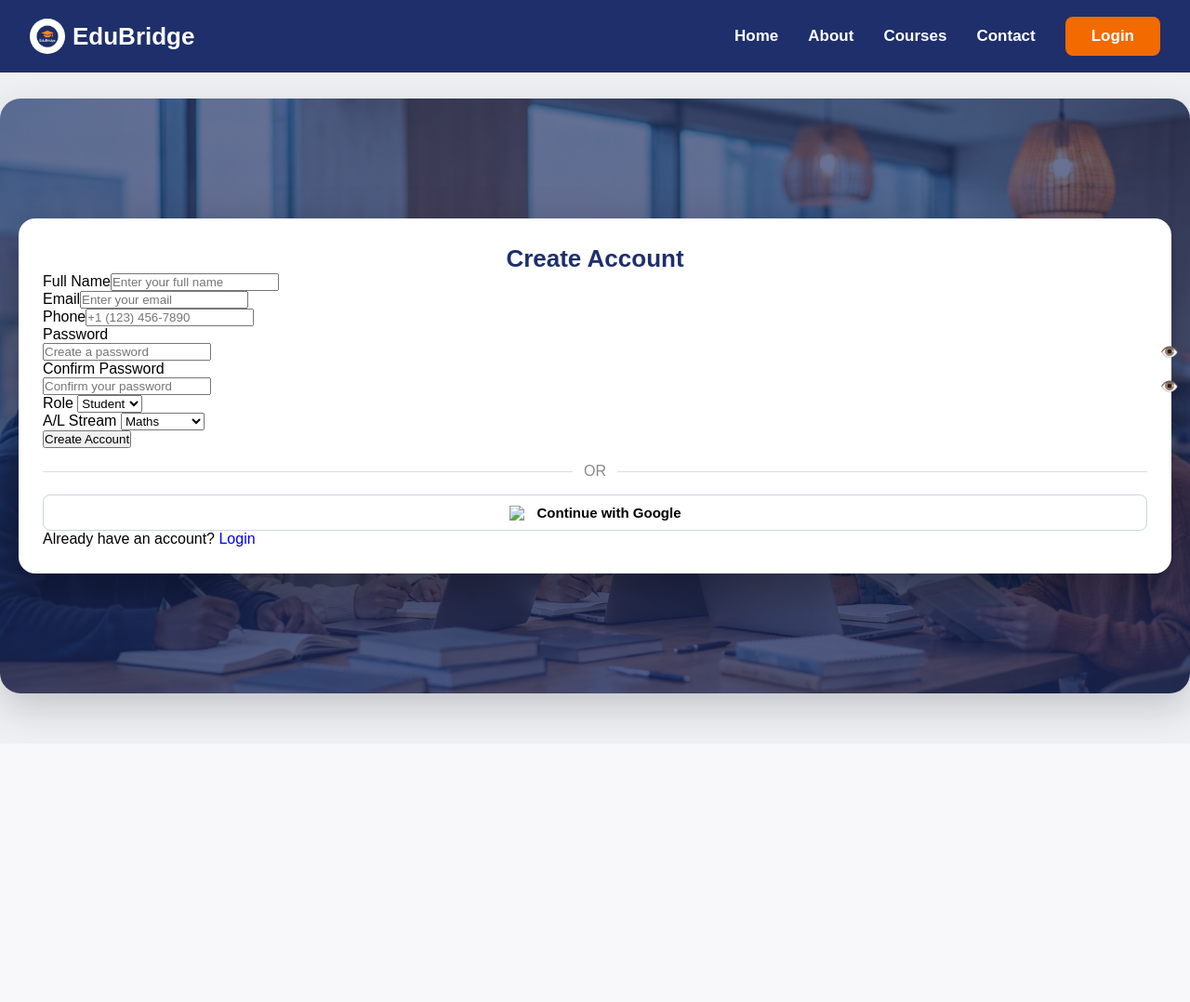
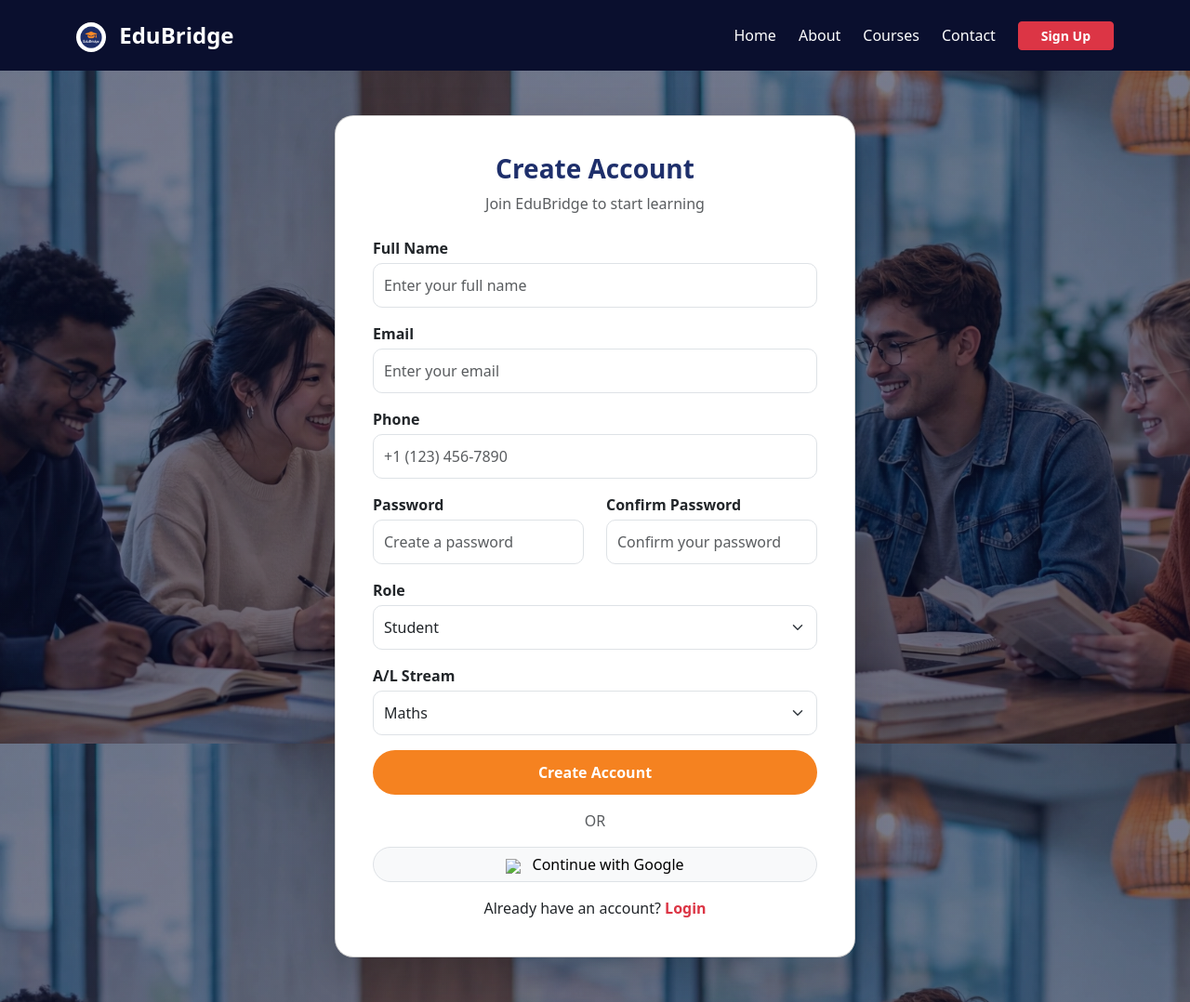
Before and after one commit to SanduniMadara/EduBridge, a PHP site: page /register.php in a window 1280 px wide. Shown: the whole page at 93% size. Before the commit the page ends 791 px from the top, so only its background shows below. Run offline with PHP 8.4, Linux system fonts and the light colour scheme; some libraries are stand-ins or nearby versions.

Commit message:
modified and completed login and register

```diff
--- a/register.php
+++ b/register.php
@@ -1,91 +1,176 @@
 <?php
-include 'config.php'; $error=""; $success="";
-if($_SERVER["REQUEST_METHOD"]=="POST"){
-  $full_name=$_POST['full_name']; $email=$_POST['email']; $phone=$_POST['phone']; $pass=$_POST['password']; $cpass=$_POST['confirm_password']; $role=$_POST['role'];
+include 'config.php';
+$error = "";
+$success = "";
 
-  // Teacher nam Stream eka NULL, Student nam Stream eka gannawa
-  if($role == "student"){
-    $al_stream = $_POST['al_stream'];
+if (isset($_POST['register'])) {
+
+    // Oya kiyapu names walinma gannawa!
+    $name = mysqli_real_escape_string($conn, $_POST['name']);
+    $email = mysqli_real_escape_string($conn, $_POST['email']);
+    $phone = mysqli_real_escape_string($conn, $_POST['phone']);
+    $password = $_POST['password'];
+    $confirm = $_POST['confirm'];
+    $role = mysqli_real_escape_string($conn, $_POST['role']);
+    $stream = '';
+
+
+// Teacher nam stream eka ain karanawa!
+if ($role == 'Teacher') {
+    $stream = '';
 } else {
-    $al_stream = NULL;
+    $stream = $_POST['stream']??'';
 }
+    if ($password != $confirm) {
+        $error = "Passwords do not match!";
+    } else {
+        $check = mysqli_query($conn, "SELECT id FROM users_edu WHERE email='$email'");
+        if (mysqli_num_rows($check) > 0) {
+            $error = "Me email eka kalin register wela!";
+        } else {
+            $hash = password_hash($password, PASSWORD_DEFAULT);
+            // DB eke full_name column ekata $name eka danawa!
+            $sql = "INSERT INTO users_edu (name, email, phone, password, role, stream)
+                    VALUES ('$name', '$email', '$phone', '$hash', '$role', '$stream')";
 
-  if($pass!=$cpass){ $error="Your Password is Wrong!"; }
-  else{
-    $hash=password_hash($pass,PASSWORD_DEFAULT);
-    $stmt=$conn->prepare("SELECT id FROM users WHERE email=?"); $stmt->bind_param("s",$email); $stmt->execute();
-    if($stmt->get_result()->num_rows>0){ $error="Email is Already Have!"; }
-    else{
-      $stmt2=$conn->prepare("INSERT INTO users(full_name,email,password,phone,al_stream,role) VALUES(?,?,?,?,?,?)"); $stmt2->bind_param("ssssss",$full_name,$email,$hash,$phone,$al_stream,$role);
-      if($stmt2->execute()) $success="Your Account is Successfully Created!.";
+            if (mysqli_query($conn, $sql)) {
+                $success = "Register Successful! Name: $name | Stream: $stream";
+            } else {
+                $error = "DB Error: " . mysqli_error($conn);
             }
         }
     }
+}
+
 ?>
+
+
+
 <!DOCTYPE html>
-<html lang="en"><head>
-<meta charset="UTF-8"><meta name="viewport" content="width=device-width, initial-scale=1.0">
-<title>Create Account - EduBridge</title>
-<link rel="stylesheet" href="css/bootstrap.main.css">
-<link rel="stylesheet" href="css/style.css">
-</head><body>
-<nav class="navbar-login ">
- <a class="logo" href="#"><img src="images/logo.png" class="nav-logo-img"> EduBridge</a>
-  <div class="nav-links"><a href="#">Home</a><a href="#">About</a><a href="#">Courses</a><a href="#">Contact</a><a href="login.php" class="btn-orange-nav">Login</a></div>
+<html lang="en">
+<head>
+<meta charset="UTF-8">
+<meta name="viewport" content="width=device-width, initial-scale=1.0">
+<title>Register - EduBridge</title>
+<link href="css/bootstrap.min.css" rel="stylesheet">
+<style>
+  body{
+    background: linear-gradient(rgba(10,15,46,0.55), rgba(10,15,46,0.55)), url('images/login-bg.jpg') no-repeat center center fixed;
+    background-size: cover;
+    min-height: 100vh;
+  }
+  .register-card{ max-width: 560px; width: 100%; border-radius: 20px; }
+  .btn-orange{ background: #F58220; color: white; border-radius: 50px; font-weight: bold; padding: 11px; }
+  .btn-orange:hover{ background: #e06f10; color: white; }
+  .form-control, .form-select{ border-radius: 10px; padding: 11px; }
+  .navbar-bg{ background: #0A0F2E; padding-top: 15px !important; padding-bottom: 15px !important; }
+</style>
+</head>
+<body>
+
+<!-- NAVBAR - LOGIN EKE MA -->
+<nav class="navbar navbar-expand-lg navbar-dark navbar-bg">
+  <div class="container">
+    <a class="navbar-brand fw-bold fs-4" href="#">
+      <img src="images/logo.png" width="32" class="me-2 rounded-circle"> EduBridge
+    </a>
+    <div class="ms-auto d-none d-lg-flex align-items-center gap-4">
+      <a href="#" class="text-white text-decoration-none">Home</a>
+      <a href="#" class="text-white text-decoration-none">About</a>
+      <a href="#" class="text-white text-decoration-none">Courses</a>
+      <a href="#" class="text-white text-decoration-none">Contact</a>
+      <a href="register.php" class="btn btn-danger btn-sm px-4 fw-bold">Sign Up</a>
+    </div>
+  </div>
 </nav>
 
-<div class="container">
-  <div class="image-card">
+<!-- REGISTER FORM - CENTER, LOGIN EKATA WADA LOKU -->
+<div class="container d-flex justify-content-center align-items-center py-5" style="min-height: 88vh;">
+  <div class="card register-card shadow-lg p-4">
+    <div class="card-body">
+      <h3 class="text-center fw-bold" style="color:#1E2F6B;">Create Account</h3>
+      <p class="text-center text-muted mb-4">Join EduBridge to start learning</p>
+<?php if($error != ""){ echo "<div class='alert alert-danger'>$error</div>"; } ?>
+<?php if($success != ""){ echo "<div class='alert alert-success'>$success</div>"; } ?>
 
-    <div class="login-on-image">
-      <h2>Create Account</h2>
-      <?php if($error!="") echo "<div class='alert alert-danger'>$error</div>"; ?>
-      <?php if($success!="") echo "<div class='alert alert-success'>$success <a href='login.php'>Login</a></div>"; ?>
-      <form method="POST">
-        <div class="reg-row"><label>Full Name</label><input type="text" name="full_name" placeholder="Enter your full name" required></div>
-        <div class="reg-row"><label>Email</label><input type="email" name="email" placeholder="Enter your email" required></div>
-        <div class="reg-row"><label>Phone</label><input type="text" name="phone" placeholder="+1 (123) 456-7890"></div>
-        <div class="reg-row"><label>Password</label><div class="pass-box"><input type="password" name="password" id="p1" placeholder="Create a password" required><b class="eye" onclick="togglePass('p1')">👁️</b></div></div>
-        <div class="reg-row"><label>Confirm Password</label><div class="pass-box"><input type="password" name="confirm_password" id="p2" placeholder="Confirm your password" required><b class="eye" onclick="togglePass('p2')">👁️</b></div></div>
 
-        <div class="reg-row"><label>Role</label>
-          <select name="role" id="role" onchange="checkRole()" required>
-            <option value="student">Student</option>
-            <option value="teacher">Teacher</option>
+
+      <form action="" method="POST">
+        <label class="fw-bold mb-1">Full Name</label>
+        <input type="text" name="name" class="form-control mb-3" placeholder="Enter your full name" required>
+
+        <label class="fw-bold mb-1">Email</label>
+        <input type="email" name="email" class="form-control mb-3" placeholder="Enter your email" required>
+
+        <label class="fw-bold mb-1">Phone</label>
+        <input type="text" name="phone" class="form-control mb-3" placeholder="+1 (123) 456-7890">
+
+        <div class="row">
+          <div class="col-md-6">
+            <label class="fw-bold mb-1">Password</label>
+            <input type="password" name="password" class="form-control mb-3" placeholder="Create a password" required>
+          </div>
+          <div class="col-md-6">
+            <label class="fw-bold mb-1">Confirm Password</label>
+            <input type="password" name="confirm" class="form-control mb-3" placeholder="Confirm your password" required>
+          </div>
+        </div>
+
+         <label class="fw-bold mb-1">Role</label>
+        <select name="role" id="role" onchange="checkRole()" class="form-select mb-3">
+          <option value="Student">Student</option>
+          <option value="Teacher">Teacher</option>
+        </select>
+
+ <!-- A/L STREAM - STUDENT TA WITHARAI PENNANE -->
+        <div id="streamBox">
+          <label class="fw-bold mb-1">A/L Stream</label>
+          <select name="stream" class="form-select mb-3">
+            <option>Maths</option>
+            <option>Bio Science</option>
+            <option>Commerce</option>
+            <option>Arts</option>
+            <option>Technology</option>
           </select>
         </div>
 
-        <div class="reg-row" id="streamDiv"><label>A/L Stream</label>
-          <select name="al_stream">
-            <option value="Maths">Maths</option>
-            <option value="Science">Science</option>
-            <option value="Art">Art</option>
-            <option value="Technology">Technology</option>
-            <option value="Commerce">Commerce</option>
-          </select>
-        </div>
+  <button type="submit" name="register" class="btn btn-orange w-100">Create Account</button>
 
-        <div class="reg-row"> </div>
-          <button class="btn-create">Create Account</button>
-          <div class="or"><hr>OR<hr></div>
-          <button type="button" class="btn-google"><img src="https://www.google.com/favicon.ico" width="20"> Continue with Google</button>
-        <p class="bottom-center">Already have an account? <a href="login.php">Login</a></p>
+        <p class="text-center my-3 text-muted">OR</p>
+        <button type="button" class="btn btn-light border w-100 rounded-pill">
+          <img src="https://www.google.com/favicon.ico" width="18" class="me-2"> Continue with Google
+        </button>
+        <p class="text-center mt-3 mb-0">Already have an account? <a href="login.php" class="text-danger fw-bold text-decoration-none">Login</a></p>
       </form>
     </div>
   </div>
+</div>
 
-</div>
-<script src="js/bootstrap.bundle.js"></script>
+<script src="js/bootstrap.bundle.min.js"></script>
+
+<!-- ROLE JS - MEKA THAMAI MAIN EKA -->
+
 <script>
 function togglePass(id){var x=document.getElementById(id);x.type=x.type==="password"?"text":"password";}
+
+
 function checkRole(){
-  var role = document.getElementById("role").value;
-  var streamDiv = document.getElementById("streamDiv");
-  if(role == "student"){
-    streamDiv.style.display = "block";
+  var role = document.getElementById('role').value;
+  var streamBox = document.getElementById('streamBox');
+  var streamInput = document.getElementById('stream');
+
+  if(role == 'Student'){
+    streamBox.style.display = 'block';
+    streamInput.disabled = false;
+    streamInput.required = true;
   } else {
-    streamDiv.style.display = "none";
+    streamBox.style.display = 'none';
+    streamInput.value = ''; // Maths eka ain karanna
+    streamInput.disabled = true; // DB ekata yanna epa
+    streamInput.required = false;
   }
 }
 </script>
-</body></html>
+
+</body>
+</html>
```
Also changed, not shown: config_example.php (added, +8 -0 lines), login.php (+131 -25 lines), student_dashboard.php (added, +50 -0 lines), teacher_dashboard.php (added, +46 -0 lines). Lines whose indentation alone changed are shown as unchanged.
